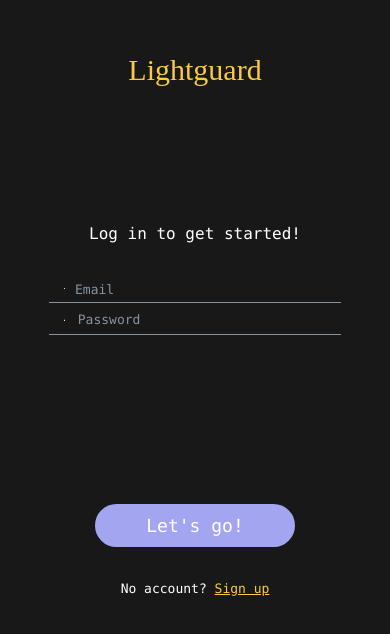
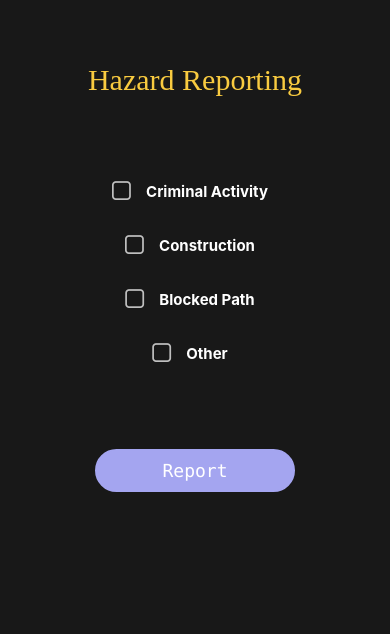
Before and after one commit to chloeegong/Lightguard, a React Native app: screen /Hazard in a window 390 px wide. Shown: the part 106-740 px from the top of the page. Built offline with nearby package versions, Linux system fonts and the light colour scheme.

Commit message:
hazard reporting

```diff
--- a/App.js
+++ b/App.js
@@ -5,6 +5,7 @@ import { createStackNavigator } from "@react-navigation/stack";
 import { NavigationContainer } from "@react-navigation/native";
 import LoginPage from "./LoginPage";
 import SignUpPage from "./SignUpPage";
+import HazardPage from "./HazardPage";
 
 const Stack = createStackNavigator();
 
@@ -21,6 +22,11 @@ function MyStack() {
         component={SignUpPage}
         options={{ headerShown: false }}
       />
+      <Stack.Screen
+        name="Hazard"
+        component={HazardPage}
+        options={{ headerShown: false }}
+      />
     </Stack.Navigator>
   );
 }
--- /dev/null
+++ b/HazardPage.js
@@ -0,0 +1,88 @@
+import { StatusBar } from "expo-status-bar";
+import { StyleSheet, View, TouchableOpacity, wrap } from "react-native";
+import { Text, Button, Input, CheckBox, Icon } from "@rneui/themed";
+import React, { useState } from "react";
+//import { wrap } from "module";
+
+export default function HazardPage({ navigation }) {
+  const [check1, setCheck1] = useState(false);
+  const [check2, setCheck2] = useState(false);
+  const [check3, setCheck3] = useState(false);
+  const [check4, setCheck4] = useState(false);
+  return (
+    <View style={styles.container}>
+      <Text
+        style={{
+          top: "20%",
+          fontFamily: "Menlo-Bold",
+          fontSize: 30,
+          color: "#F9CB40",
+        }}
+      >
+        Hazard Reporting
+      </Text>
+      <CheckBox
+        {...boxStyle}
+        center
+        title="Criminal Activity"
+        checked={check1}
+        onPress={() => setCheck1(!check1)}
+      />
+      <CheckBox
+        {...boxStyle}
+        center
+        title="Construction"
+        checked={check2}
+        onPress={() => setCheck2(!check2)}
+      />
+      <CheckBox
+        {...boxStyle}
+        center
+        title="Blocked Path"
+        checked={check3}
+        onPress={() => setCheck3(!check3)}
+      />
+      <CheckBox
+        {...boxStyle}
+        center
+        title="Other"
+        checked={check4}
+        onPress={() => setCheck4(!check4)}
+      />
+      <Button
+        title="Report"
+        buttonStyle={{
+          backgroundColor: "#A4A5F0",
+          borderWidth: 2,
+          borderColor: "#A4A5F0",
+          borderRadius: 30,
+        }}
+        containerStyle={{
+          top: "35%",
+          width: 200,
+          marginHorizontal: 50,
+          marginVertical: 10,
+        }}
+        onPress={() => {
+          navigation.navigate("Login");
+        }}
+        titleStyle={{ fontFamily: "Menlo", fontSize: 18 }}
+      />
+    </View>
+  );
+}
+const boxStyle = {
+  textStyle: { fontSize: "15px", color: "white" },
+  containerStyle: { top: "28%", backgroundColor: "#181818" },
+};
+const styles = StyleSheet.create({
+  container: {
+    flex: 1,
+    flexDirection: "column",
+    alignItems: "flex-start",
+    changeDirection: "inherit",
+    backgroundColor: "#181818",
+    alignItems: "center",
+    //justifyContent: "space-around",
+  },
+});
--- a/SignUpPage.js
+++ b/SignUpPage.js
@@ -1,9 +1,9 @@
 import { StatusBar } from "expo-status-bar";
-import { StyleSheet, View, wrap } from "react-native";
+import { StyleSheet, View } from "react-native";
 import { Text, Button, Input, Icon } from "@rneui/themed";
 //import { wrap } from "module";
 
-export default function SignUpPage() {
+export default function SignUpPage({ navigation }) {
   return (
     <View style={styles.container}>
       <Text
@@ -99,6 +99,9 @@ export default function SignUpPage() {
           marginHorizontal: 50,
           marginVertical: 10,
         }}
+        onPress={() => {
+          navigation.navigate("Hazard");
+        }}
         titleStyle={{ fontFamily: "Menlo", fontSize: 18 }}
       />
     </View>
```
